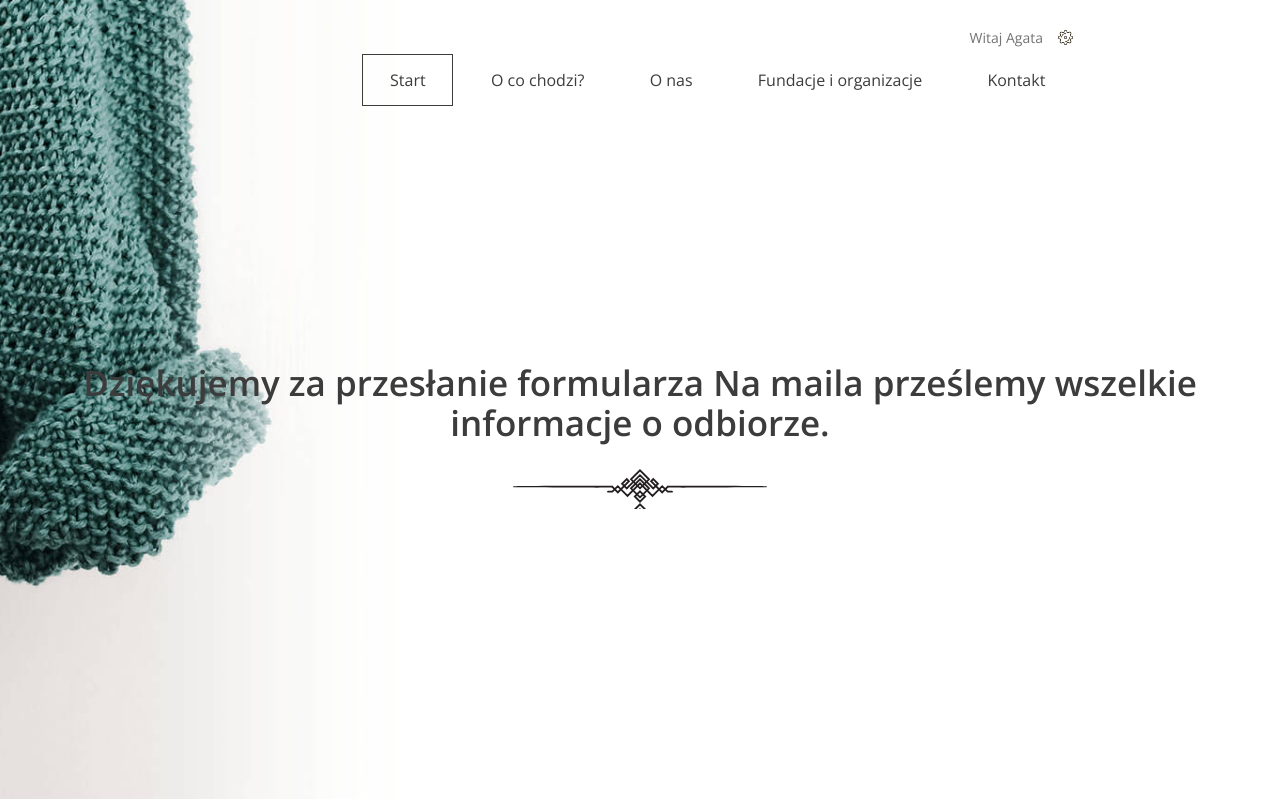
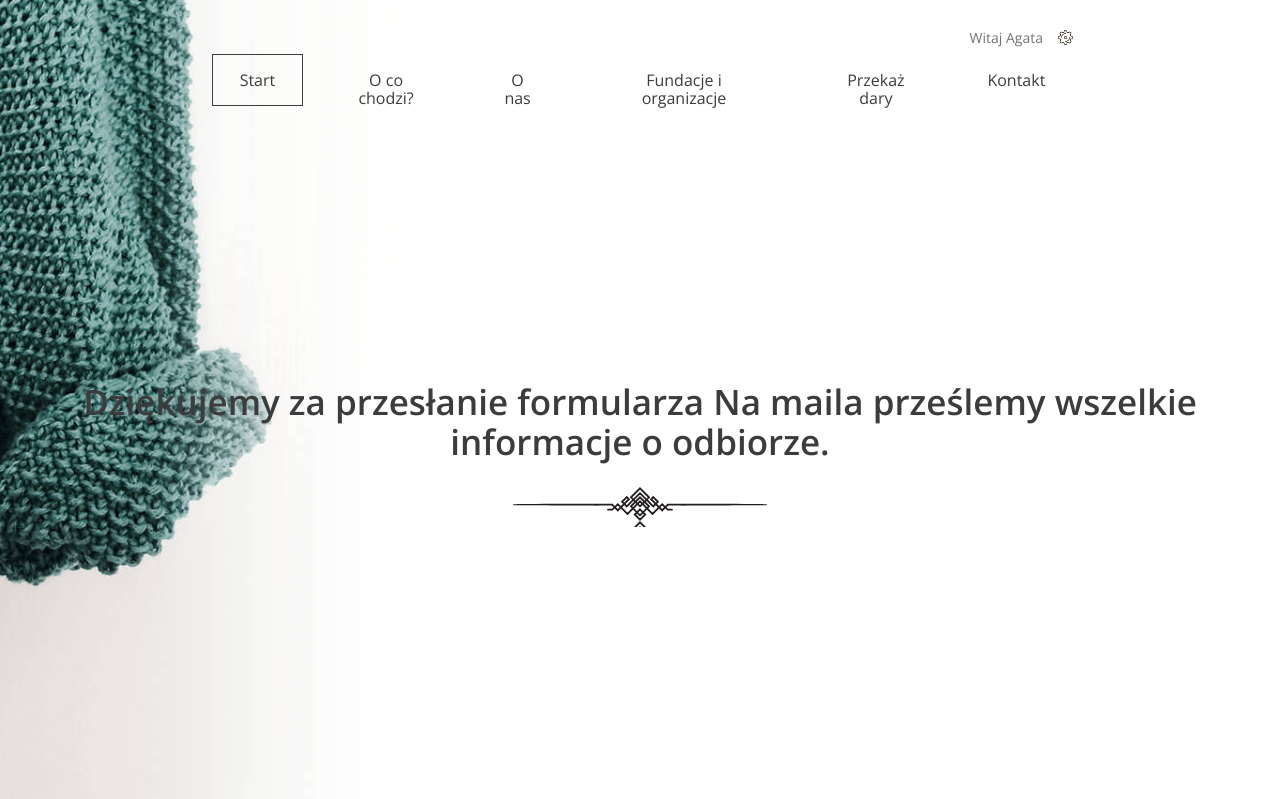
Before and after one commit to Szymonx94/App_give_it_to_good_hands, a Django app: template app_good_hands/goodplan/templates/form-confirmation.html in a window 1280 px wide. Shown: the top 799 px of the page. Run offline with Django 4.2, Linux system fonts and the light colour scheme; the template is opened without the code that fills it, so the values that code supplies are empty.

Commit message:
Add in HTML

```diff
--- a/app_good_hands/goodplan/templates/base.html
+++ b/app_good_hands/goodplan/templates/base.html
@@ -1,6 +1,6 @@
 <!DOCTYPE html>
 {% load static %}
-{% block content %}
+
 <html lang="pl">
   <head>
     <meta charset="UTF-8" />
@@ -11,5 +11,8 @@
       <script defer src="{% static 'js/app.js' %}"></script>
   </head>
 
+{% block content %}
+
+
 {% endblock content %}
 </html>
--- a/app_good_hands/goodplan/templates/form-confirmation.html
+++ b/app_good_hands/goodplan/templates/form-confirmation.html
@@ -27,11 +27,12 @@
         </ul>
 
         <ul>
-          <li><a href="index.html" class="btn btn--without-border active">Start</a></li>
-          <li><a href="index.html#steps" class="btn btn--without-border">O co chodzi?</a></li>
-          <li><a href="index.html#about-us" class="btn btn--without-border">O nas</a></li>
-          <li><a href="index.html#help" class="btn btn--without-border">Fundacje i organizacje</a></li>
-          <li><a href="index.html#contact" class="btn btn--without-border">Kontakt</a></li>
+          <li><a href="{% url 'first-page' %}" class="btn btn--without-border active">Start</a></li>
+          <li><a href={% url 'first-page' %}#steps class="btn btn--without-border">O co chodzi?</a></li>
+          <li><a href={% url 'first-page' %}#about-us class="btn btn--without-border">O nas</a></li>
+          <li><a href={% url 'first-page' %}#help class="btn btn--without-border">Fundacje i organizacje</a></li>
+          <li><a href="{% url 'add-donation' %}" class="btn btn--without-border">Przekaż dary</a></li>
+          <li><a href={% url 'first-page' %}#contact class="btn btn--without-border">Kontakt</a></li>
         </ul>
       </nav>
 
```
Also changed, not shown: app_good_hands/goodplan/templates/form.html (+6 -6 lines), app_good_hands/goodplan/templates/index.html (+4 -4 lines).
